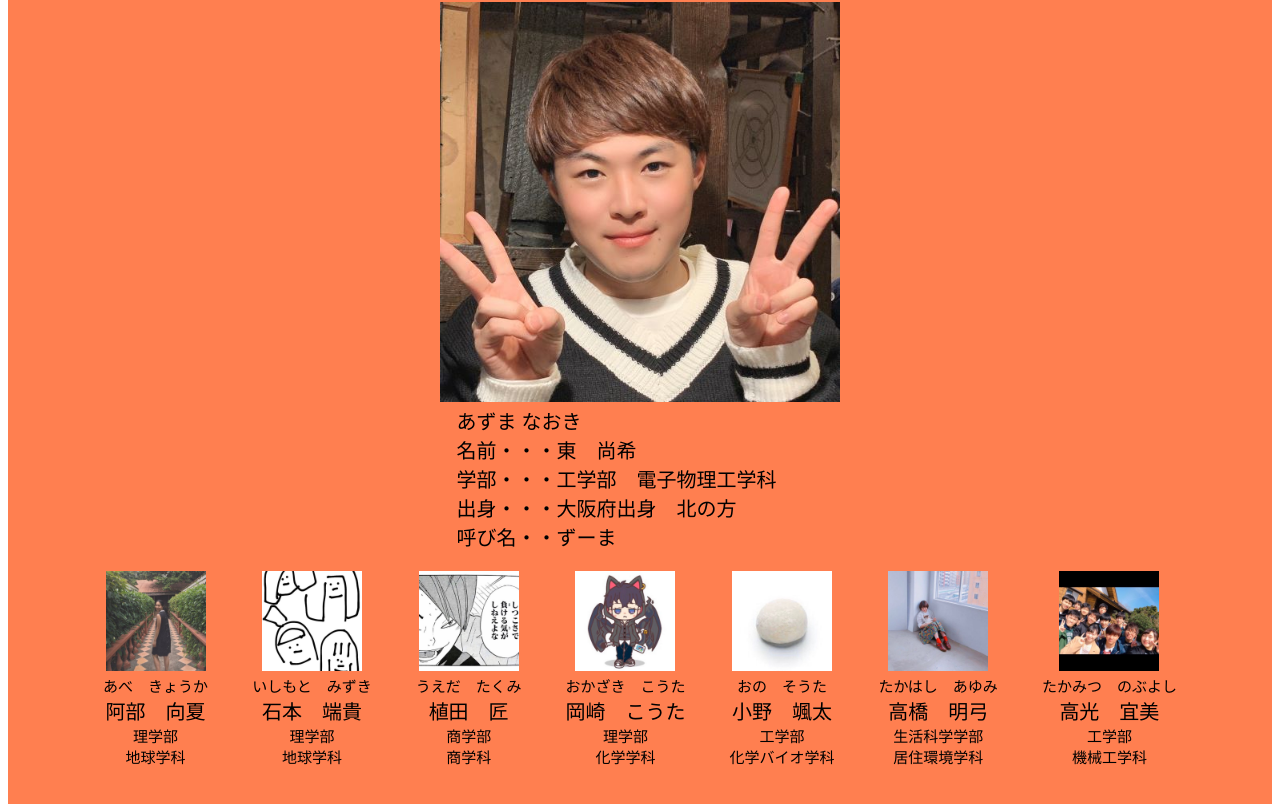
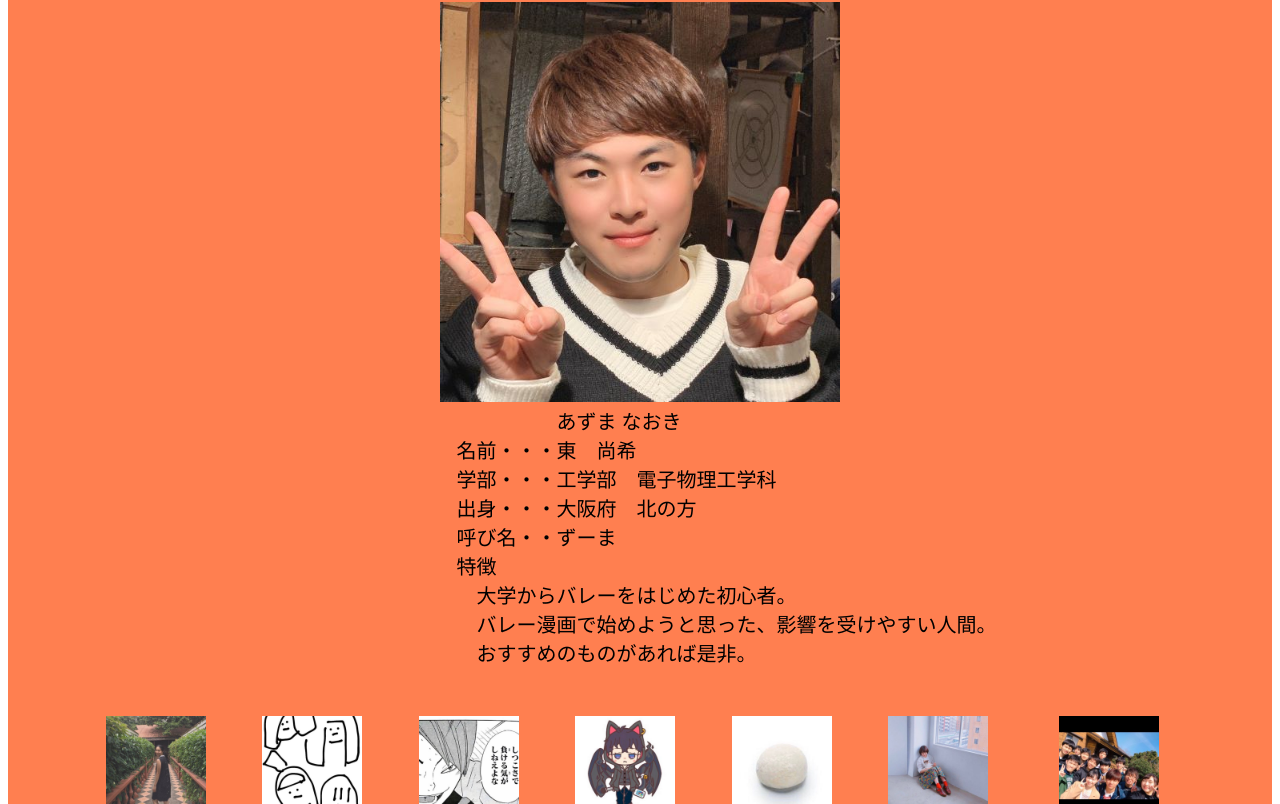
Before and after one commit to 1q2w3e-4r5t6y/haikyu_zuma, a plain HTML site: page index.html in a window 1280 px wide. Shown: the part 114-918 px from the top of the page. Drawn offline with Linux system fonts and the light colour scheme.

Commit message:
Update index.html

```diff
--- a/index.html
+++ b/index.html
@@ -15,11 +15,13 @@
        <div class="syoukai_2">
         <img src="zuma.jpg" width="400" height="400">
          <div class="left">
-          <div>あずま なおき</div>
+          <div>　　　　　あずま なおき</div>
           <div>名前・・・東　尚希</div>
           <div>学部・・・工学部　電子物理工学科</div>
-          <div>出身・・・大阪府出身　北の方</div>
+          <div>出身・・・大阪府　北の方</div>
           <div>呼び名・・ずーま</div>
+          <div>特徴<br>　大学からバレーをはじめた初心者。<br>　バレー漫画で始めようと思った、影響を受けやすい人間。<br>　おすすめのものがあれば是非。
+          </div>
         </div>
        </div>
 
@@ -40,7 +42,7 @@
       <li class="item_2">
        <img src="takumi.jpg" width="100" height="100">
        <div class="kana_2">うえだ　たくみ</div>
-       <div class="kanji_2">植田　匠</div>
+       <div class="kanji_2">植田　匠海</div>
        <div class="gakubu_2">商学部<br>商学科</div>
       </li>
 
```
